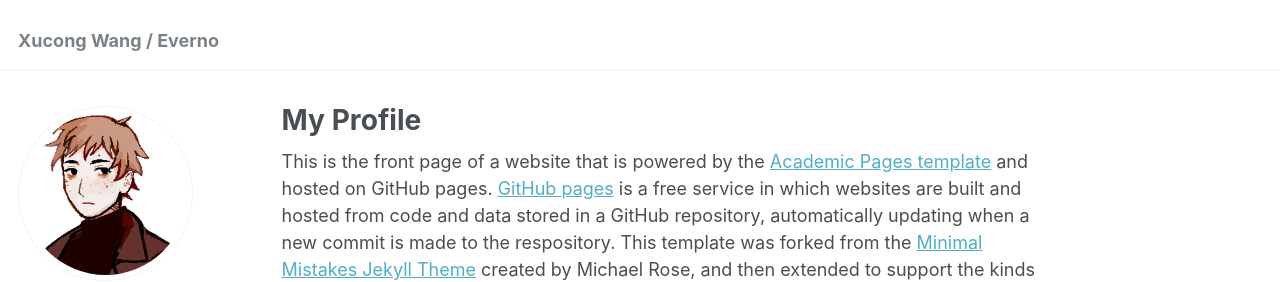
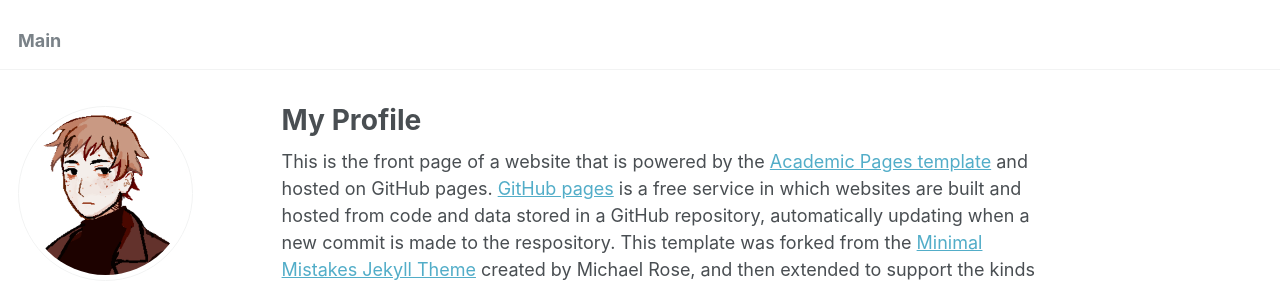
Before and after one commit to asaxuc/asaxuc.github.io, a Jekyll site: the page built from _pages/about.md, in a window 1280 px wide. Shown: the top 282 px of the page. Built offline with Jekyll 4.4.1, drawn with Linux system fonts in a browser that asks for light colours; some web fonts are replaced.

Commit message:
Update _config.yml
Signed-off-by: xc <asahi_0104@mail.ustc.edu.cn>

```diff
--- a/_config.yml
+++ b/_config.yml
@@ -8,7 +8,7 @@
 
 # Basic Site Settings
 locale                   : "en-US"
-title                    : "Xucong Wang / Everno"
+title                    : "Main"
 title_separator          : "-"
 name                     : &name "Xucong Wang"
 description              : &description "personal description"
```
